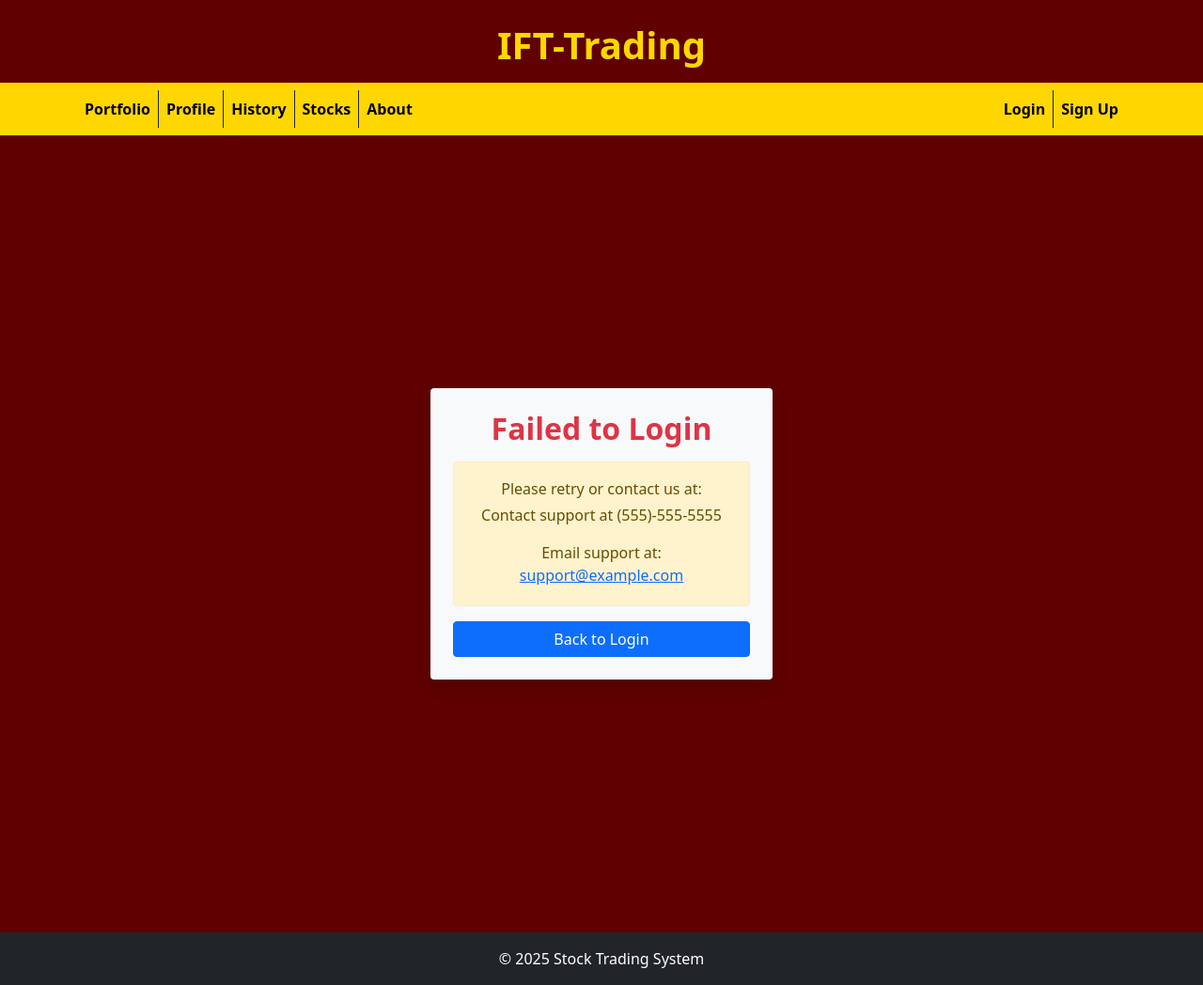
After one commit to seanny1999/IFT-Trading-401, a Flask app: page /failed_login in a window 1280 px wide. The commit adds this page. Shown: the whole page at 94% size. Run offline with Flask 3, Linux system fonts and the light colour scheme.

Commit message:
Login, colors, and nav bar change.

```diff
--- a/IFTrading/IFTrading/app.py
+++ b/IFTrading/IFTrading/app.py
@@ -8,6 +8,8 @@ from flask_bcrypt import Bcrypt
 from flask_mail import Mail, Message
 from datetime import datetime
 from flask_migrate import Migrate
+from itsdangerous import URLSafeTimedSerializer
+import re
 
 app = Flask(__name__)
 
@@ -15,16 +17,19 @@ app = Flask(__name__)
 app.config["SQLALCHEMY_DATABASE_URI"] = "mysql+pymysql://root:password@localhost/IFT_Trading"
 app.config["SECRET_KEY"] = "YOUR_SECRET_KEY_HERE"
 
+# Create a serializer for secure token generation
+s = URLSafeTimedSerializer(app.config["SECRET_KEY"])
+
 # Yahoo SMTP Configuration
-app.config["MAIL_SERVER"] = "smtp.mail.yahoo.com"
-app.config["MAIL_PORT"] = 587
-app.config["MAIL_USE_TLS"] = True
-app.config["MAIL_USE_SSL"] = False
+app.config["MAIL_SERVER"] = "smtp.gmail.com"  # ✅ Change Yahoo to Gmail
+app.config["MAIL_PORT"] = 587                 # ✅ Same as before
+app.config["MAIL_USE_TLS"] = True             # ✅ Keep TLS enabled
+app.config["MAIL_USE_SSL"] = False            # ✅ Keep SSL disabled
 
 # Hardcoded Yahoo Email Credentials (Needs Security Improvement Later)
-app.config["MAIL_USERNAME"] = "snperry890@yahoo.com"
-app.config["MAIL_PASSWORD"] = "lcogyejknxhbwrof"
-app.config["MAIL_DEFAULT_SENDER"] = "snperry890@yahoo.com"
+app.config["MAIL_USERNAME"] = "ifttrading0@gmail.com"
+app.config["MAIL_PASSWORD"] = "doyl ipwa tvii axiu"
+app.config["MAIL_DEFAULT_SENDER"] = "ifttrading0@gmail.com"
 
 # Initialize Extensions
 db = SQLAlchemy(app)
@@ -39,6 +44,9 @@ def hash_data(data):
 
 def check_hashed_data(hashed_data, original_data):
     return bcrypt.check_password_hash(hashed_data, original_data)
+
+# Disable the default unauthorized message
+login_manager.login_message = None
 
 # UserRoles Model
 class UserRoles(db.Model):
@@ -148,24 +156,15 @@ def admin_required(f):
 # Initialize database & Admin
 with app.app_context():
     db.create_all()
+
+    # Ensure 'admin' role exists
     if not UserRoles.query.filter_by(role_name="admin").first():
-        db.session.add(UserRoles(role_name="admin", permissions="all"))
+        db.session.add(UserRoles(id=1, role_name="admin", permissions="all"))
         db.session.commit()
 
-    admin_role = UserRoles.query.filter_by(role_name="admin").first()
-
-    if not Users.query.filter_by(username="admin").first():
-        db.session.add(Users(
-            username="admin",
-            full_name="Admin User",
-            email="admin@example.com",
-            password=bcrypt.generate_password_hash("admin123").decode('utf-8'),
-            phone=hash_data("1234567890"),
-            ssn=hash_data("000-00-0000"),
-            dob=hash_data("2000-01-01"),
-            citizenship="USA",
-            role_id=admin_role.id
-        ))
+    # ✅ Ensure 'user' role exists
+    if not UserRoles.query.filter_by(role_name="user").first():
+        db.session.add(UserRoles(id=2, role_name="user", permissions="basic"))
         db.session.commit()
 
 def send_otp(email):
@@ -190,18 +189,35 @@ def verify():
     if "pending_user_id" not in session:
         return redirect(url_for("login"))
 
+    if "otp_attempts" not in session:
+        session["otp_attempts"] = 0  # Initialize if not set
+
     if request.method == "POST":
         entered_otp = request.form.get("otp")
 
         if int(entered_otp) == session.get("otp_code"):
+            # Correct OTP → Reset failed attempts
+            session.pop("otp_attempts", None)
+            session.pop('_flashes', None)
+
             user = Users.query.get(session["pending_user_id"])
             login_user(user)
+
+            # Remove OTP session values
             session.pop("otp_code", None)
             session.pop("pending_user_id", None)
 
             return redirect(url_for("admin") if user.role_id == UserRoles.query.filter_by(role_name="admin").first().id else url_for("portfolio"))
-        else:
-            flash("Invalid code. Please try again.", "danger")
+
+        # Incorrect OTP → Increase failed attempt count
+        session["otp_attempts"] += 1
+
+        # After 3 failed OTP attempts, redirect to failed_login page
+        if session["otp_attempts"] >= 3:
+            session.pop("otp_attempts", None)  # Reset after lockout
+            return redirect(url_for("failed_login"))
+
+        flash("Invalid verification code. Please try again.", "danger")
 
     return render_template('verify.html')
 
@@ -227,6 +243,9 @@ def admin():
 
 @app.route('/login', methods=["GET", "POST"])
 def login():
+    if "login_attempts" not in session:
+        session["login_attempts"] = 0  # Initialize if not set
+
     if request.method == "POST":
         username_email = request.form.get("username_email")
         password = request.form.get("password")
@@ -234,50 +253,98 @@ def login():
         user = Users.query.filter((Users.username == username_email) | (Users.email == username_email)).first()
 
         if user and bcrypt.check_password_hash(user.password, password):
+            # Correct login → Reset failed attempts
+            session.pop("login_attempts", None)
+            session.pop('_flashes', None)
+
+            # Proceed to 2FA
             session["pending_user_id"] = user.id
             send_otp(user.email)
             return redirect(url_for("verify"))
+
+        # Incorrect login → Increase failed attempt count
+        session["login_attempts"] += 1
+
+        # After 3 failed attempts, redirect to failed_login page
+        if session["login_attempts"] >= 3:
+            session.pop("login_attempts", None)  # Reset after lockout
+            return redirect(url_for("failed_login"))
+
+        flash("Invalid username or password. Please try again.", "danger")
 
     return render_template('login.html')
 
 @app.route('/signup', methods=["GET", "POST"])
 def signup():
+    errors = []
+
     if request.method == "POST":
         full_name = request.form.get("full_name")
-        username = request.form.get("username")
+        username = request.form.get("username")  # ✅ FIX: ADD THIS LINE
         email = request.form.get("email")
-        phone, ssn, dob = map(hash_data, [request.form.get("phone"), request.form.get("ssn"), request.form.get("dob")])
+        phone, ssn, dob = request.form.get("phone"), request.form.get("ssn"), request.form.get("dob")
         citizenship = request.form.get("citizenship")
         password = request.form.get("password")
         confirm_password = request.form.get("confirm_password")
 
+        # Ensure username is unique
+        if Users.query.filter_by(username=username).first():
+            errors.append("Username is already taken.")
+
+        # Ensure passwords match
         if password != confirm_password:
-            return "Passwords do not match!"
+            errors.append("Passwords do not match!")
 
+        # Validate username length (Optional)
+        if len(username) < 3 or len(username) > 20:
+            errors.append("Username must be between 3 and 20 characters.")
+
+        # Validate password complexity
+        password_regex = r"^(?=.*[A-Z].*[A-Z])(?=.*[a-z].*[a-z])(?=.*\d.*\d)(?=.*[@$!%*?&].*[@$!%*?&]).{14,}$"
+        if not re.match(password_regex, password):
+            errors.append("Password must meet security requirements.")
+
+        # Ensure user is at least 18 years old
+        try:
+            birth_date = datetime.strptime(dob, "%Y-%m-%d")
+            age = (datetime.today() - birth_date).days // 365
+            if age < 18:
+                errors.append("You must be at least 18 years old to register.")
+        except ValueError:
+            errors.append("Invalid date of birth format.")
+
+        # Validate phone number (must be exactly 10 digits)
+        if not re.fullmatch(r"\d{10}", phone):
+            errors.append("Phone number must be exactly 10 digits.")
+
+        # Validate SSN (must be exactly 9 digits)
+        if not re.fullmatch(r"\d{9}", ssn):
+            errors.append("SSN must be exactly 9 digits.")
+
+        # If errors exist, return them to the user
+        if errors:
+            return render_template("signup.html", errors=errors)
+
+        # Hash sensitive data before storing
         hashed_password = bcrypt.generate_password_hash(password).decode('utf-8')
-
-        default_role = UserRoles.query.filter_by(role_name="user").first()
-        if not default_role:
-            default_role = UserRoles(role_name="user", permissions="basic")
-            db.session.add(default_role)
-            db.session.commit()
 
         db.session.add(Users(
             full_name=full_name,
-            username=username,
+            username=username,  # ✅ FIXED: NOW username IS DEFINED
             email=email,
-            phone=phone,
-            ssn=ssn,
-            dob=dob,
+            phone=hash_data(phone),
+            ssn=hash_data(ssn),
+            dob=hash_data(dob),
             citizenship=citizenship,
-            password=hashed_password,
-            role_id=default_role.id
+            password=hashed_password
         ))
         db.session.commit()
 
+        flash("Account created successfully! Please log in.", "success")
         return redirect(url_for("login"))
 
-    return render_template('signup.html')
+    return render_template('signup.html', errors=errors)
+
 
 @app.route('/logout')
 @login_required
@@ -472,6 +539,72 @@ def add_stock():
         return redirect(url_for('admin'))
     return render_template("add_stock.html")
 
+@app.route('/failed_login')
+def failed_login():
+    return render_template('failed_login.html')
+
+@app.route('/forgot_password', methods=["GET", "POST"])
+def forgot_password():
+    if request.method == "POST":
+        email = request.form.get("email")
+        user = Users.query.filter_by(email=email).first()
+
+        if user:
+            # Generate a secure token
+            token = s.dumps(email, salt="password-reset")
+
+            # Generate reset link
+            reset_link = url_for('reset_password', token=token, _external=True)
+
+            # Send email with reset link
+            msg = Message("Password Reset Request", sender=app.config["MAIL_DEFAULT_SENDER"], recipients=[email])
+            msg.body = f"Click the link to reset your password: {reset_link}"
+            mail.send(msg)
+
+            flash("A password reset link has been sent to your email.", "info")
+        else:
+            flash("Email not found. Please try again.", "danger")
+
+    return render_template("forgotpassword.html")
+
+@app.route('/reset_password/<token>', methods=["GET", "POST"])
+def reset_password(token):
+    try:
+        # Verify token and extract email
+        email = s.loads(token, salt="password-reset", max_age=600)  # 10-minute expiry
+    except:
+        flash("The reset link is invalid or expired.", "danger")
+        return redirect(url_for("forgot_password"))
+
+    user = Users.query.filter_by(email=email).first()
+    if not user:
+        flash("User not found.", "danger")
+        return redirect(url_for("forgot_password"))
+
+    if request.method == "POST":
+        password = request.form.get("password")
+        confirm_password = request.form.get("confirm_password")
+
+        # 1️⃣ Check if passwords match
+        if password != confirm_password:
+            flash("Passwords do not match!", "danger")
+            return render_template("resetpassword.html", token=token)
+
+        # 2️⃣ Validate password complexity (14+ chars, 2 uppercase, 2 lowercase, 2 numbers, 2 special characters)
+        password_regex = r"^(?=.*[A-Z].*[A-Z])(?=.*[a-z].*[a-z])(?=.*\d.*\d)(?=.*[@$!%*?&].*[@$!%*?&]).{14,}$"
+        if not re.match(password_regex, password):
+            flash("Password must meet security requirements.", "danger")
+            return render_template("resetpassword.html", token=token)
+
+        # 3️⃣ Hash and update password in DB
+        user.password = bcrypt.generate_password_hash(password).decode('utf-8')
+        db.session.commit()
+
+        flash("Password successfully reset! Please log in.", "success")
+        return redirect(url_for("login"))
+
+    return render_template("resetpassword.html", token=token)
+
 if __name__ == '__main__':
     with app.app_context():
         db.create_all()
--- /dev/null
+++ b/IFTrading/IFTrading/templates/failed_login.html
@@ -0,0 +1,21 @@
+{% extends "index.html" %}
+
+{% block title %}Login Failed{% endblock %}
+
+{% block content %}
+<div class="container d-flex justify-content-center align-items-center vh-100">
+    <div class="col-md-4 bg-light p-4 rounded shadow text-center">
+        <h2 class="text-danger"><b>Failed to Login</b></h2>
+        <div class="alert alert-warning mt-3">
+            <p class="mb-1">Please retry or contact us at:</p>
+            <p class="mb-1">Contact support at (555)-555-5555</p>
+            <p>     </p>
+            <p class="mb-1">Email support at: <a href="mailto:support@example.com">support@example.com</a></p>
+        </div>
+        <a href="{{ url_for('login') }}" class="btn btn-primary w-100">
+            Back to Login
+        </a>
+        </div>
+    </div>
+</div>
+{% endblock %}
--- a/IFTrading/IFTrading/templates/index.html
+++ b/IFTrading/IFTrading/templates/index.html
@@ -1,15 +1,58 @@
 <!DOCTYPE html>
 <html lang="en">
+    <head>
         <head>
             <meta charset="UTF-8">
             <meta name="viewport" content="width=device-width, initial-scale=1.0">
             <title>{% block title %}IFT-Trading{% endblock %}</title>
 
-    <!-- bootstrap 5.1.3 CSS from the internet-->
+            <!-- Bootstrap 5.1.3 -->
             <link href="https://cdn.jsdelivr.net/npm/bootstrap@5.1.3/dist/css/bootstrap.min.css" rel="stylesheet">
-    <link rel="stylesheet" type="text/css" href="{{ url_for('static', filename='style.css') }}">
+
+            <style>
+                :root {
+                    --bs-primary: #600000;
+                    --bs-secondary: #FFD700;
+                    --bs-dark: #000000;
+                }
+
+                /* Set darker red background for the entire page */
+                body {
+                    background-color: var(--bs-primary) !important;
+                    color: var(--bs-dark) !important;
+                }
+
+                /* Gold Navbar */
+                .navbar {
+                    background-color: var(--bs-secondary) !important;
+                }
+
+                /* Black Navbar Text */
+                .navbar-nav .nav-link {
+                    color: var(--bs-dark) !important;
+                    font-weight: bold;
+                }
+
+                /* Navbar Text Hover Effect */
+                .navbar-nav .nav-link:hover {
+                    color: #8B0000 !important; /* Even Darker Red */
+                }
+
+                /* Header Text */
+                .container h1 {
+                    color: var(--bs-secondary) !important;
+                    font-weight: bold;
+                }
+
+                /* Footer */
+                footer {
+                    background-color: var(--bs-secondary) !important;
+                    color: var(--bs-dark) !important;
+                }
+            </style>
 
         </head>
+
 <body>
 
     <div class="container text-center mt-4">
@@ -17,31 +60,29 @@
     </div>
 
 <!-- Navbar -->
-<nav class="navbar navbar-expand-lg navbar-dark bg-dark mt-3">
+<nav class="navbar navbar-expand-lg navbar-dark bg-warning mt-3">
     <div class="container">
         <button class="navbar-toggler" type="button" data-bs-toggle="collapse" data-bs-target="#navbarNav">
             <span class="navbar-toggler-icon"></span>
         </button>
         <div class="collapse navbar-collapse d-flex justify-content-between" id="navbarNav">
             <ul class="navbar-nav">
-                <li class="nav-item"><a class="nav-link" href="{{ url_for('portfolio') }}">Portfolio</a></li>
-                <li class="nav-item"><a class="nav-link" href="{{ url_for('profile') }}">Profile</a></li>
-                <li class="nav-item"><a class="nav-link" href="{{ url_for('history') }}">History</a></li>
-                <li class="nav-item"><a class="nav-link" href="{{ url_for('stocks') }}">Stocks</a></li>
-                <li class="nav-item"><a class="nav-link" href="{{ url_for('about') }}">About</a></li>
+                <li class="nav-item border-end border-dark"><a class="nav-link text-black" href="{{ url_for('portfolio') }}">Portfolio</a></li>
+                <li class="nav-item border-end border-dark"><a class="nav-link text-black" href="{{ url_for('profile') }}">Profile</a></li>
+                <li class="nav-item border-end border-dark"><a class="nav-link text-black" href="{{ url_for('history') }}">History</a></li>
+                <li class="nav-item border-end border-dark"><a class="nav-link text-black" href="{{ url_for('stocks') }}">Stocks</a></li>
+                <li class="nav-item"><a class="nav-link text-black" href="{{ url_for('about') }}">About</a></li>
             </ul>
 
-            <!-- Logout Button - Visible Only When Logged In -->
+            <!-- Login/Signup or Logout Button -->
             {% if current_user.is_authenticated %}
                 <ul class="navbar-nav">
-                    <li class="nav-item">
-                        <a class="nav-link btn btn-danger text-white" href="{{ url_for('logout') }}">Logout</a>
-                    </li>
+                    <li class="nav-item"><a class="nav-link btn btn-danger text-white" href="{{ url_for('logout') }}">Logout</a></li>
                 </ul>
             {% else %}
                 <ul class="navbar-nav">
-                    <li class="nav-item"><a class="nav-link" href="{{ url_for('login') }}">Login</a></li>
-                    <li class="nav-item"><a class="nav-link" href="{{ url_for('signup') }}">Sign Up</a></li>
+                    <li class="nav-item border-end border-dark"><a class="nav-link text-black" href="{{ url_for('login') }}">Login</a></li>
+                    <li class="nav-item"><a class="nav-link text-black" href="{{ url_for('signup') }}">Sign Up</a></li>
                 </ul>
             {% endif %}
         </div>
```
Also changed, not shown: IFTrading/IFTrading/templates/forgot_password.html (added, +25 -0 lines), IFTrading/IFTrading/templates/index_admin.html (+50 -10 lines), IFTrading/IFTrading/templates/login.html (+13 -7 lines), IFTrading/IFTrading/templates/resetpassword.html (added, +83 -0 lines), IFTrading/IFTrading/templates/signup.html (+20 -9 lines), IFTrading/IFTrading/templates/verify.html (line endings or trailing spaces). Lines whose indentation alone changed are shown as unchanged.
